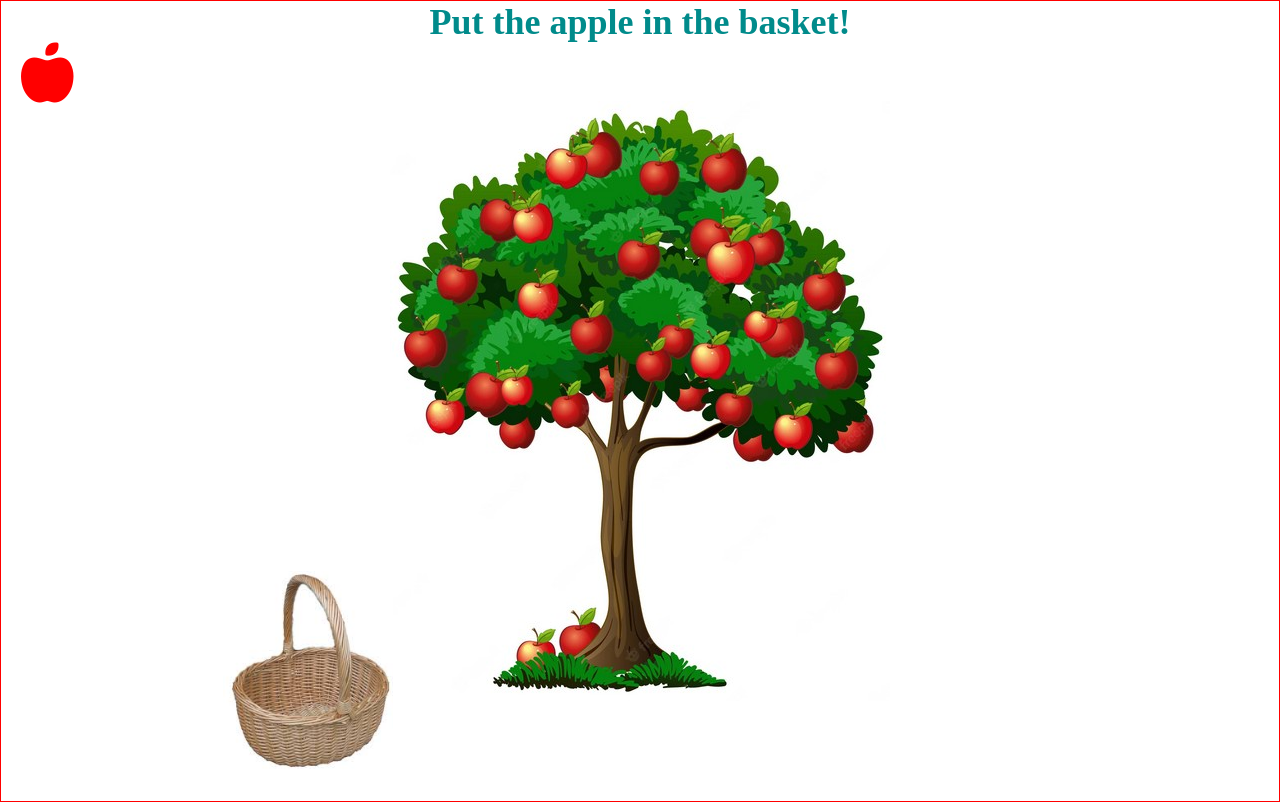
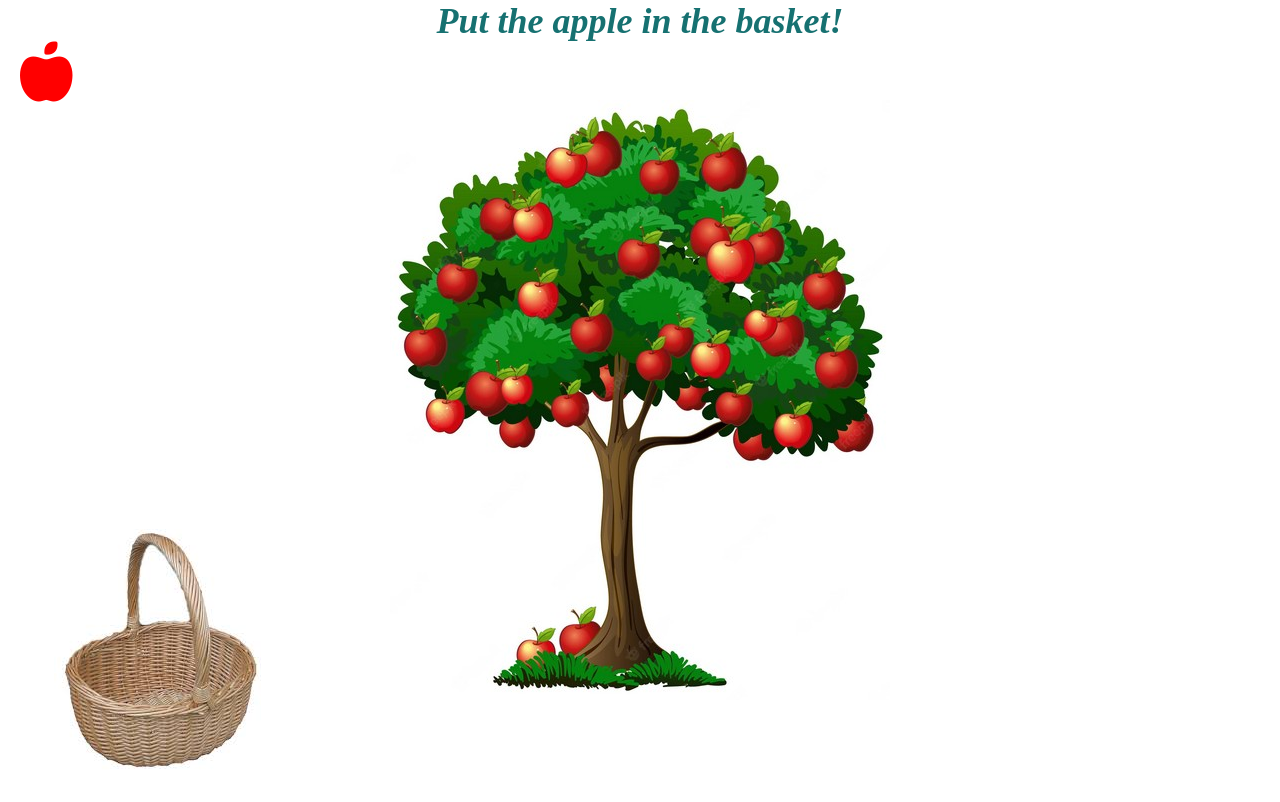
Before and after one commit to IrynaSerhiienko/js-DOM-event-mouse-move, a plain HTML site: page index.html in a window 1280 px wide. Drawn offline with Linux system fonts and the light colour scheme.

Commit message:
Added media for wrapper

```diff
--- a/src/css/main.css
+++ b/src/css/main.css
@@ -4,11 +4,20 @@ body {
 
 .wrapper {
   height: 100vh;
-  background-image: url(../bag.jpg), url(../apple-tree1.jpg);
+  background-image: url(../apple-tree1.jpg);
   background-repeat: no-repeat;
-  background-position: 20% 95%, 50%;
-  background-size: 170px, auto, cover;
-  border: 1px solid red;
+  background-position: 50%;
+  background-size: auto;
+}
+
+@media screen and (min-width: 768px) {
+  .wrapper {
+    height: 100vh;
+    background-image: url(../bag.jpg), url(../apple-tree1.jpg);
+    background-repeat: no-repeat;
+    background-position: 5% 95%, 50%;
+    background-size: auto auto;
+  }
 }
 
 .box {
@@ -28,10 +37,10 @@ body {
 
 .title {
   text-align: center;
-  /* font-style: italic; */
+  font-style: italic;
   font-weight: 700;
   font-size: 36px;
-  color: darkcyan;
+  color: rgb(22, 113, 113);
 }
 
 p {
--- a/src/js/main.js
+++ b/src/js/main.js
@@ -4,6 +4,7 @@
 let wrap = document.querySelector(".wrapper");
 let ball = document.querySelector(".box");
 let click = 0;
+
 
 function moveBall(e) {
   ball.style.transform = `translate(${e.clientX - 50}px,
```
